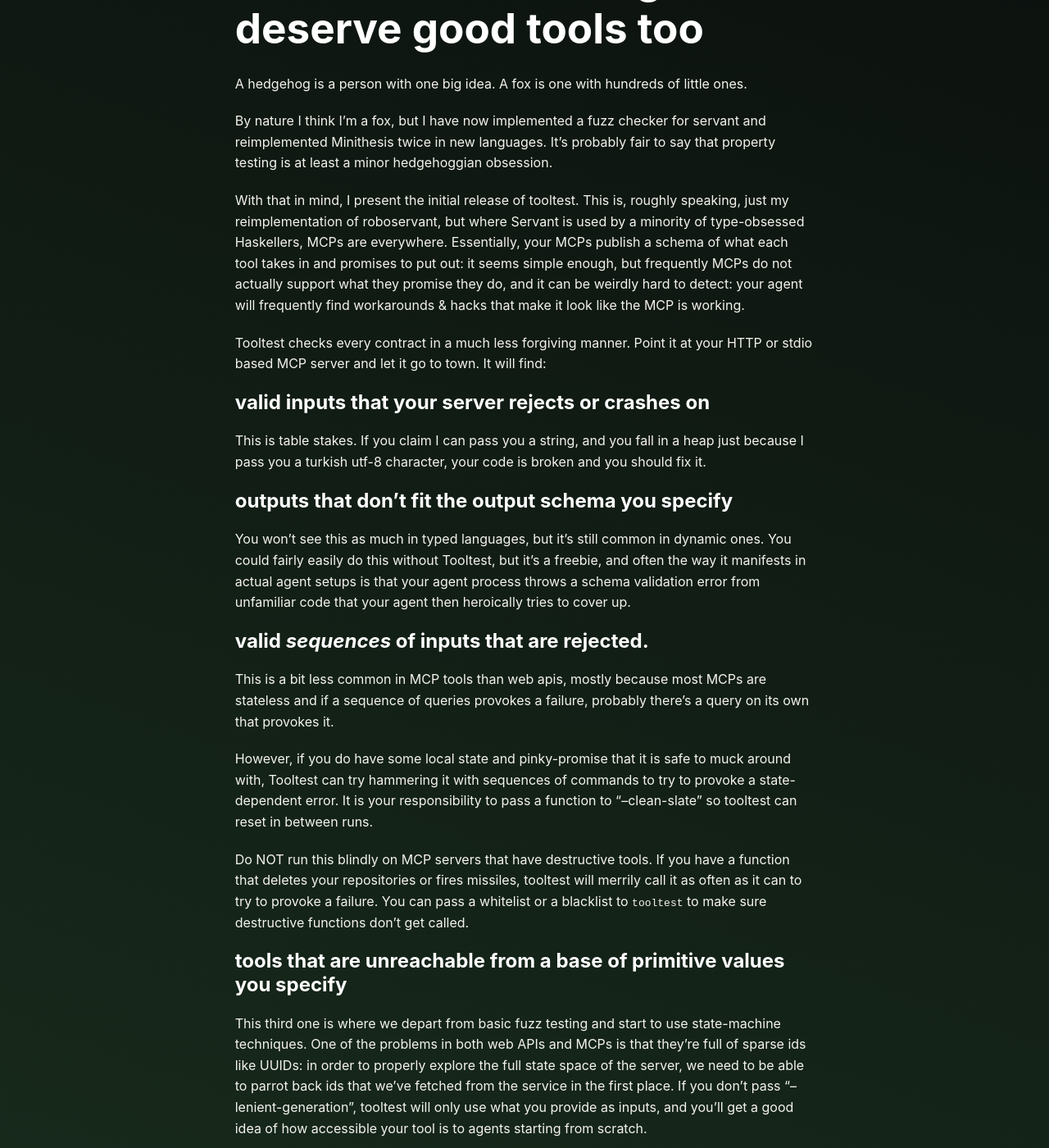
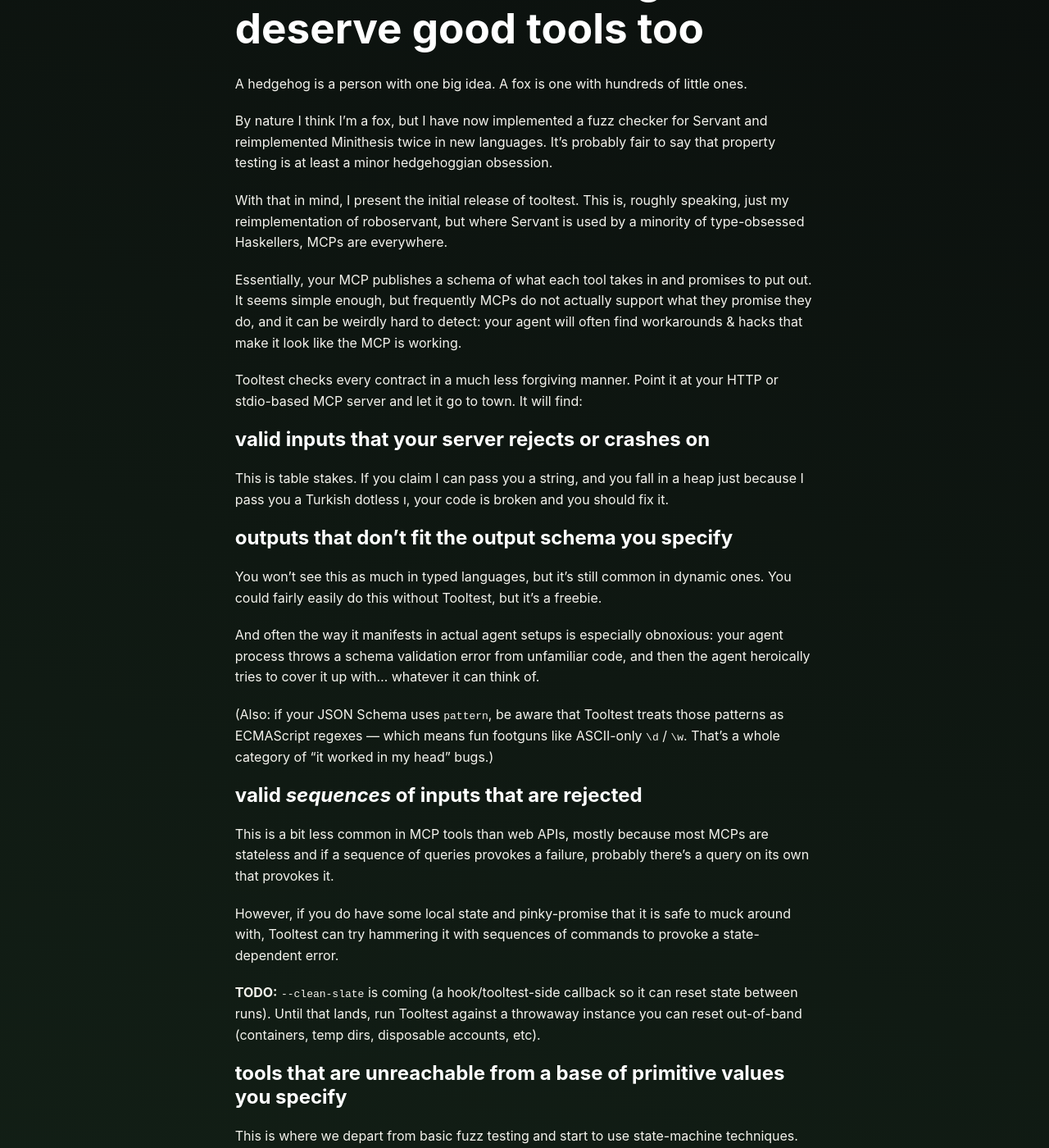
Before and after one commit to lambdamechanic/www, a Jekyll site: the page built from _posts/2025-12-27-tooltest-a-fuzz-checker-for-your-mcps.md, in a window 1280 px wide and 1400 px high, scrolled down 451 px. Shown: the whole window at 82% size. Built offline with Jekyll 4.4.1, drawn with Linux system fonts in a browser that asks for light colours; some of the changed text lies outside the part shown.

Commit message:
llm revision

````diff
--- a/_posts/2025-12-27-tooltest-a-fuzz-checker-for-your-mcps.md
+++ b/_posts/2025-12-27-tooltest-a-fuzz-checker-for-your-mcps.md
@@ -3,37 +3,76 @@
 description: a fuzz checker for your MCPs
 author: Mark Wotton
 ---
+
 # Tooltest: because agents deserve good tools too
 
 A hedgehog is a person with one big idea. A fox is one with hundreds of little ones.
 
-By nature I think I'm a fox, but I have now implemented a fuzz checker for servant and reimplemented Minithesis twice in new languages. It's probably fair to say that property testing is at least a minor hedgehoggian obsession.
+By nature I think I'm a fox, but I have now implemented a fuzz checker for Servant and reimplemented Minithesis twice in new languages. It's probably fair to say that property testing is at least a minor hedgehoggian obsession.
 
-With that in mind, I present the initial release of [tooltest](https://github.com/lambdamechanic/tooltest). This is, roughly speaking, just my reimplementation of [roboservant](https://github.com/mwotton/roboservant), but where Servant is used by a minority of type-obsessed Haskellers, MCPs are everywhere. Essentially, your MCPs publish a schema of what each tool takes in and promises to put out: it seems simple enough, but frequently MCPs do not actually support what they promise they do, and it can be weirdly hard to detect: your agent will frequently find workarounds & hacks that make it look like the MCP is working.
+With that in mind, I present the initial release of [tooltest](https://github.com/lambdamechanic/tooltest). This is, roughly speaking, just my reimplementation of [roboservant](https://github.com/mwotton/roboservant), but where Servant is used by a minority of type-obsessed Haskellers, MCPs are everywhere.
 
-Tooltest checks every contract in a much less forgiving manner. Point it at your HTTP or stdio based MCP server and let it go to town. It will find:
+Essentially, your MCP publishes a schema of what each tool takes in and promises to put out. It seems simple enough, but frequently MCPs do not actually support what they promise they do, and it can be weirdly hard to detect: your agent will often find workarounds & hacks that make it look like the MCP is working.
+
+Tooltest checks every contract in a much less forgiving manner. Point it at your HTTP or stdio-based MCP server and let it go to town. It will find:
 
 ## valid inputs that your server rejects or crashes on
 
-This is table stakes. If you claim I can pass you a string, and you fall in a heap just because I pass you a turkish utf-8 character, your code is broken and you should fix it.
+This is table stakes. If you claim I can pass you a string, and you fall in a heap just because I pass you a Turkish dotless ı, your code is broken and you should fix it.
 
 ## outputs that don't fit the output schema you specify
 
-You won't see this as much in typed languages, but it's still common in dynamic ones. You could fairly easily do this without Tooltest, but it's a freebie, and often the way it manifests in actual agent setups is that your agent process throws a schema validation error from unfamiliar code that your agent then heroically tries to cover up.
+You won't see this as much in typed languages, but it's still common in dynamic ones. You could fairly easily do this without Tooltest, but it's a freebie.
 
-## valid _sequences_ of inputs that are rejected.
+And often the way it manifests in actual agent setups is especially obnoxious: your agent process throws a schema validation error from unfamiliar code, and then the agent heroically tries to cover it up with… whatever it can think of.
 
-This is a bit less common in MCP tools than web apis, mostly because most MCPs are stateless and if a sequence of queries provokes a failure, probably there's a query on its own that provokes it.
+(Also: if your JSON Schema uses `pattern`, be aware that Tooltest treats those patterns as ECMAScript regexes — which means fun footguns like ASCII-only `\d` / `\w`. That's a whole category of “it worked in my head” bugs.)
 
-However, if you do have some local state and pinky-promise that it is safe to muck around with, Tooltest can try hammering it with sequences of commands to try to provoke a state-dependent error. It is your responsibility to pass a function to "--clean-slate" so tooltest can reset in between runs.
+## valid _sequences_ of inputs that are rejected
 
-Do NOT run this blindly on MCP servers that have destructive tools. If you have a function that deletes your repositories or fires missiles, tooltest will merrily call it as often as it can to try to provoke a failure. You can pass a whitelist or a blacklist to `tooltest` to make sure destructive functions don't get called.
+This is a bit less common in MCP tools than web APIs, mostly because most MCPs are stateless and if a sequence of queries provokes a failure, probably there's a query on its own that provokes it.
+
+However, if you do have some local state and pinky-promise that it is safe to muck around with, Tooltest can try hammering it with sequences of commands to provoke a state-dependent error.
+
+**TODO:** `--clean-slate` is coming (a hook/tooltest-side callback so it can reset state between runs). Until that lands, run Tooltest against a throwaway instance you can reset out-of-band (containers, temp dirs, disposable accounts, etc).
 
 ## tools that are unreachable from a base of primitive values you specify
 
-This third one is where we depart from basic fuzz testing and start to use state-machine techniques. One of the problems in both web APIs and MCPs is that they're full of sparse ids like UUIDs: in order to properly explore the full state space of the server, we need to be able to parrot back ids that we've fetched from the service in the first place. If you don't pass "--lenient-generation", tooltest will only use what you provide as inputs, and you'll get a good idea of how accessible your tool is to agents starting from scratch.
+This is where we depart from basic fuzz testing and start to use state-machine techniques.
 
+One of the problems in both web APIs and MCPs is that they're full of sparse IDs like UUIDs. In order to properly explore the full state space of the server, we need to be able to parrot back IDs that we've fetched from the service in the first place.
+
+So Tooltest maintains a little corpus of values mined from responses. In strict mode, required fields are satisfied from that corpus (plus any seed values you provide). This gives you a brutally honest picture of what an agent can reach starting from scratch.
+
+Example: you have a `create_thing` tool that returns an ID, and a `get_thing` tool that requires that ID. Without sourcing/mining, `get_thing` is basically unreachable unless you seed an ID or the system learns it from `create_thing`.
+
+If you want Tooltest to *bootstrap* from the schema when the corpus is empty, pass `--lenient-sourcing` (or set it in `--state-machine-config`).
 
 # How to use it
 
-The cute part about this is that you mostly don't have to use it at all, or at least not by hand. it's pretty easy to just expose tooltest to your coding agent, and have the agent fix bugs as it goes. The agent gets full but minimised context (we use shrinking techniques from property-testing), so can usually spot the problem quite quickly: I have a sample prompt [here](https://github.com/lambdamechanic/tooltest/?tab=readme-ov-file#agent-assisted-fix-loop-prompt). Set codex and claude to fixing your tool's bugs while you do something more interesting.
+The cute part about this is that you mostly don't have to use it at all, or at least not by hand. It's pretty easy to just expose Tooltest to your coding agent, and have the agent fix bugs as it goes. The agent gets full but minimised context (we use shrinking techniques from property-testing), so can usually spot the problem quite quickly.
+
+But it also works as a normal CLI / CI gate:
+
+```bash
+# install (prebuilt)
+curl -fsSL https://raw.githubusercontent.com/lambdamechanic/tooltest/main/install.sh | bash
+
+# test a stdio MCP server
+tooltest stdio --command ./path/to/your-mcp-server
+# optional: --arg ..., --env KEY=VALUE, --cwd /somewhere
+
+# test a Streamable HTTP MCP endpoint
+tooltest http --url http://127.0.0.1:8080/mcp
+# optional: --auth-token "Bearer …"
+
+# make it louder / more repeatable
+tooltest --cases 100 --json stdio --command ./path/to/your-mcp-server
+Do NOT run this blindly on MCP servers that have destructive tools. If you have a function that deletes your repositories or fires missiles, Tooltest will merrily call it as often as it can to try to provoke a failure.
+
+TODO: --whitelist is coming (so you can explicitly name the safe tools).
+TODO: --blacklist is coming (so you can ban the obviously unsafe tools).
+
+Until those land: point Tooltest at a test instance, or temporarily hide/disable destructive tools in your MCP while fuzzing.
+
+If you want the “agent fixes it while I go do something useful” loop, I have a sample prompt here. Set Codex and Claude to fixing your tool's bugs while you do something more interesting.
````
